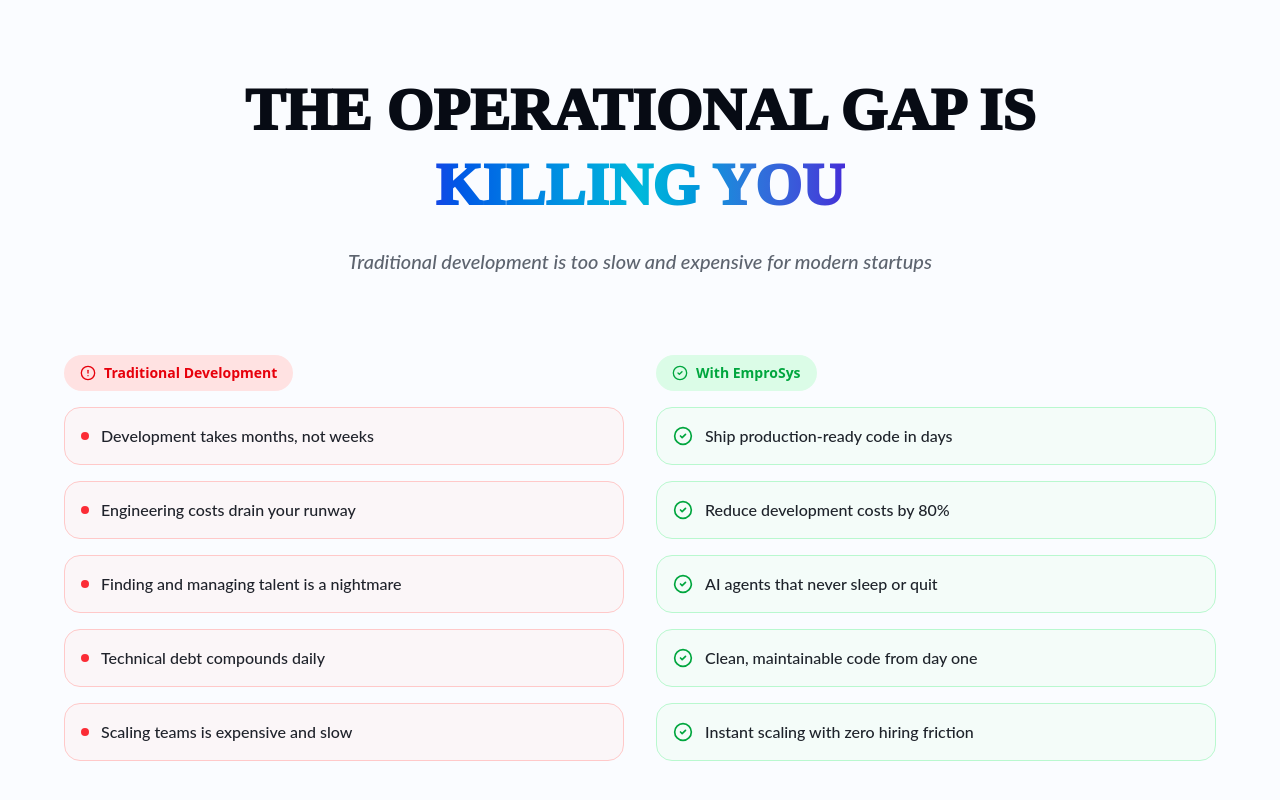
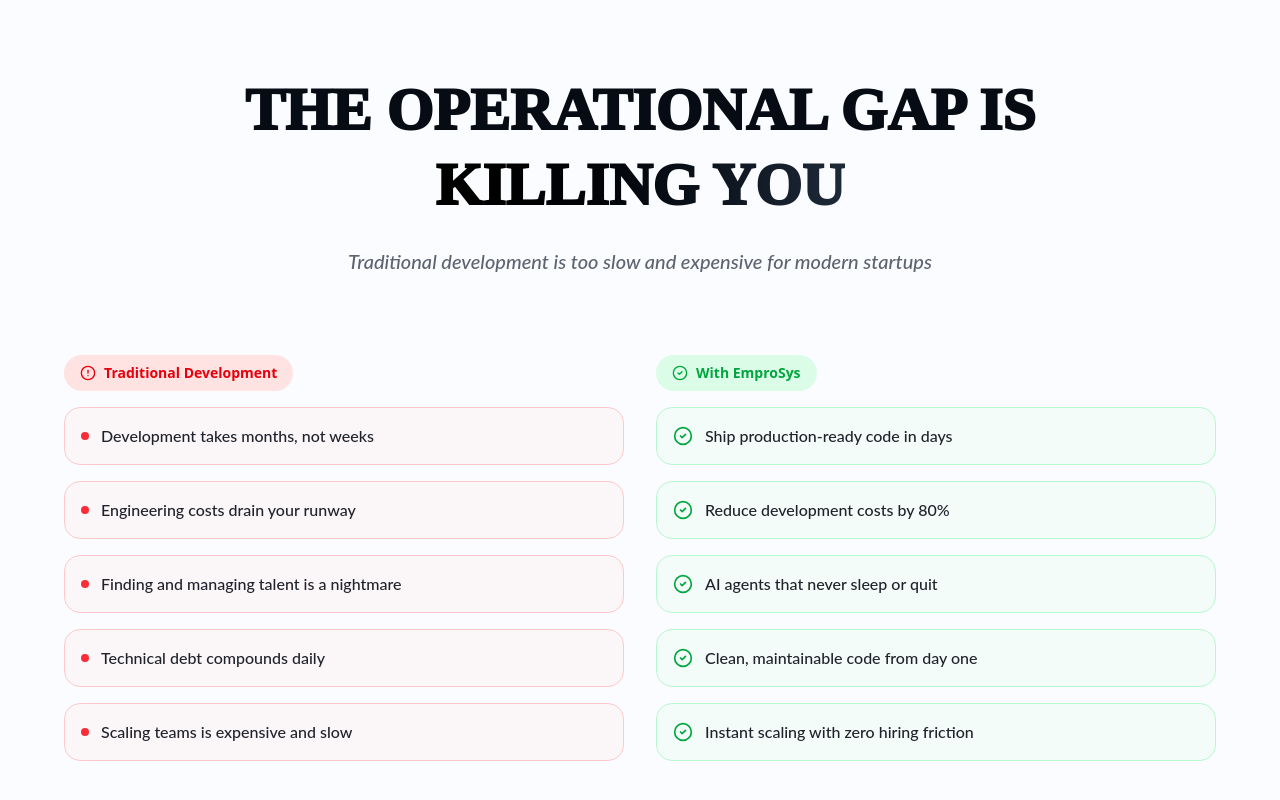
Before and after one commit to dhirajpanhare/epslive, a React (Vite) app: page / in a window 1280 px wide. Shown: the part 1701-2501 px from the top of the page. Built offline with nearby package versions, Linux system fonts and the light colour scheme.

Commit message:
Map Added in Contact Page and Some Text Color and format update

```diff
--- a/src/components/ProblemSolution.tsx
+++ b/src/components/ProblemSolution.tsx
@@ -33,7 +33,7 @@
           <h2 className="text-4xl md:text-6xl font-bold mb-6 lato-bold leading-tight ">
             The Operational Gap is
             <br />
-            <span className=" bg-linear-to-r  from-blue-700 via-cyan-500 to-indigo-700   bg-clip-text text-transparent lato-bold ">
+            <span className="bg-gradient-to-r from-black to-gray-800bg-gradient-to-r from-black to-gray-800   bg-clip-text text-transparent lato-bold ">
               {" "}Killing You
             </span>
           </h2>
```
